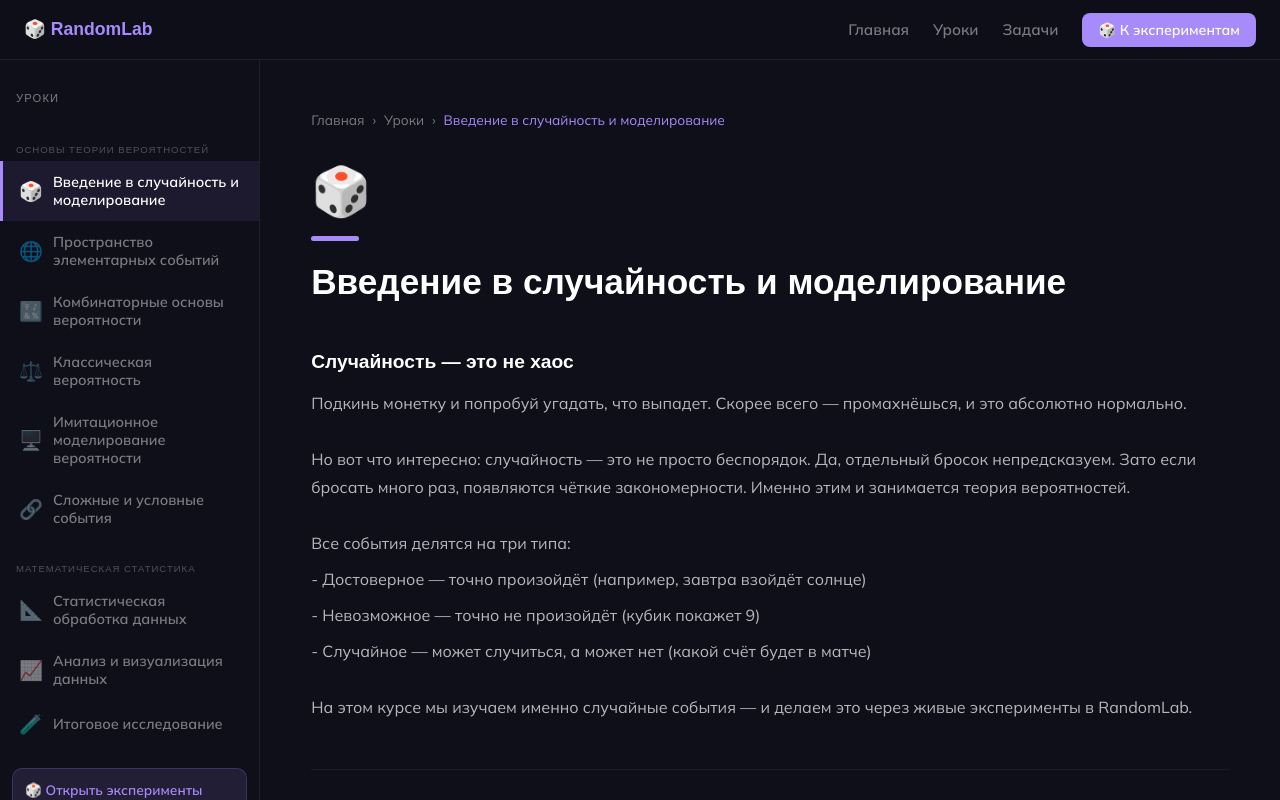
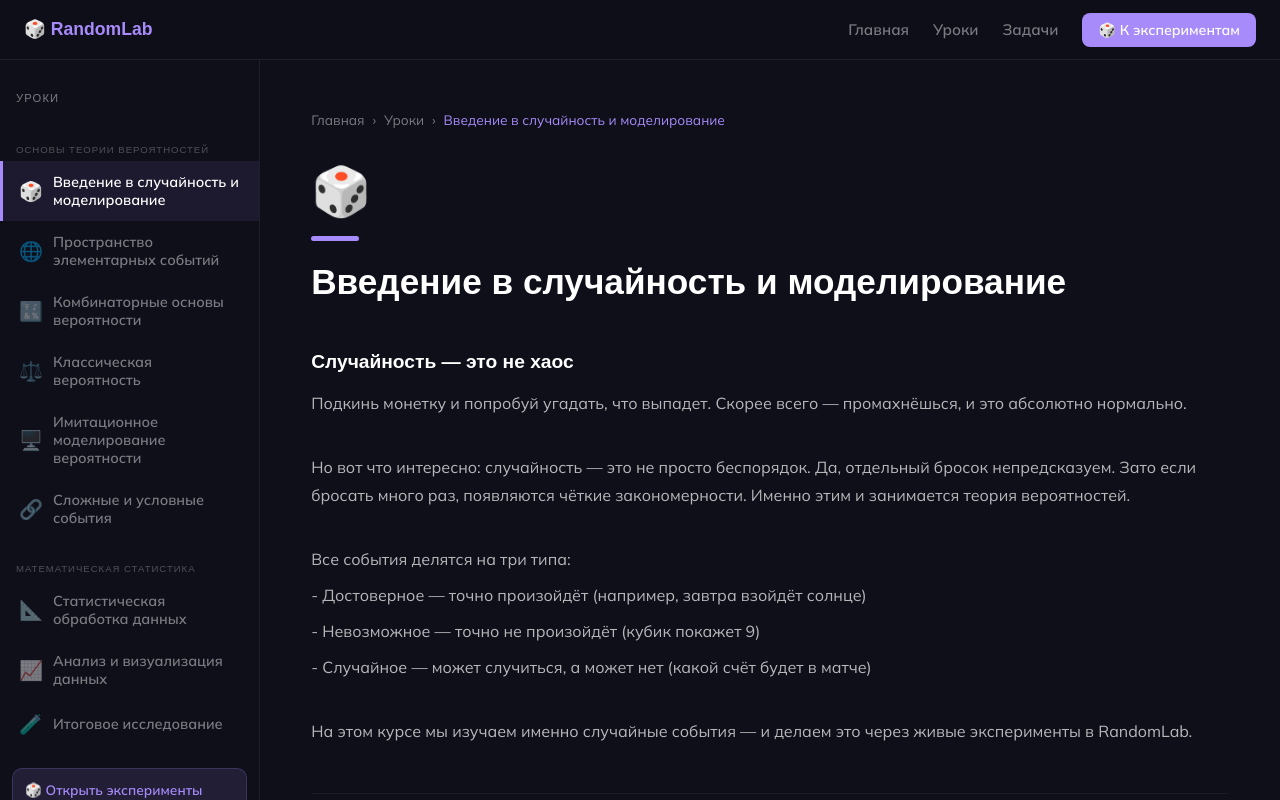
Before and after one commit to oyun7/randomlab-learn, a React (Vite) app: page /learn in a window 1280 px wide. Both pictures are taken after a click on the element 468 px from the left and 613 px from the top of the page. Shown: the top 800 px of the page. Built offline with nearby package versions, Linux system fonts and the light colour scheme; a web font is replaced by a local one.

Commit message:
Improve MathText component for better formula parsing

```diff
--- a/package.json
+++ b/package.json
@@ -18,6 +18,7 @@
     "gsap": "^3.15.0",
     "katex": "^0.17.0",
     "lottie-react": "^2.4.1",
+    "prop-types": "^15.8.1",
     "react": "^19.2.5",
     "react-countup": "^6.5.3",
     "react-dom": "^19.2.5",
--- a/src/components/MathText.tsx
+++ b/src/components/MathText.tsx
@@ -9,34 +9,50 @@ interface MathTextProps {
 
 /**
  * Компонент для рендеринга текста с поддержкой KaTeX формул.
- * Поддерживает inline формулы: $...$
- * и блочные формулы: $$...$$
+ * Поддерживает:
+ * - блочные формулы: $$...$$  (на отдельной строке)
+ * - inline формулы: $...$  (внутри текста)
  */
 export const MathText: React.FC<MathTextProps> = ({ text, className }) => {
-  // Разбиваем текст по строкам, затем обрабатываем каждую строку
+  // Сначала разбиваем на блочные формулы (на отдельных строках)
+  // затем обрабатываем каждый блок для inline формул
   const lines = text.split('\n');
 
   return (
     <>
-      {lines.map((line, idx) => {
-        if (line.trim() === '') {
-          return <br key={idx} />;
+      {lines.map((line, lineIdx) => {
+        const trimmed = line.trim();
+
+        // Пустая строка
+        if (trimmed === '') {
+          return <br key={lineIdx} />;
         }
 
-        // Проверяем, есть ли блочная формула на всей строке
-        if (line.trim().startsWith('$$') && line.trim().endsWith('$$')) {
-          const formula = line.trim().slice(2, -2).trim();
-          return (
-            <div key={idx} style={{ margin: '1em 0', overflow: 'auto' }}>
-              <BlockMath>{formula}</BlockMath>
-            </div>
-          );
+        // Блочная формула (вся строка между $$)
+        if (trimmed.startsWith('$$') && trimmed.endsWith('$$') && trimmed.length > 4) {
+          const formula = trimmed.slice(2, -2).trim();
+          if (formula) {
+            return (
+              <div
+                key={lineIdx}
+                style={{
+                  margin: '1em 0',
+                  padding: '0.5em',
+                  overflowX: 'auto',
+                  display: 'flex',
+                  justifyContent: 'center'
+                }}
+              >
+                <BlockMath>{formula}</BlockMath>
+              </div>
+            );
+          }
         }
 
-        // Рендерим строку с inline формулами
+        // Строка с inline формулами
         return (
-          <p key={idx} className={className}>
-            {renderInlineFormulas(line)}
+          <p key={lineIdx} className={className} style={{ margin: '0.5em 0' }}>
+            {renderInlineFormulas(trimmed)}
           </p>
         );
       })}
@@ -45,22 +61,52 @@ export const MathText: React.FC<MathTextProps> = ({ text, className }) => {
 };
 
 /**
- * Вспомогательная функция для рендеринга inline формул в обычном тексте
+ * Парсит строку и рендерит inline формулы $...$
  */
 function renderInlineFormulas(text: string): React.ReactNode[] {
-  // Разбиваем по inline формулам $...$
-  const parts = text.split(/(\$[^$]+\$)/);
+  if (!text || text.length === 0) {
+    return [];
+  }
 
-  return parts.map((part, idx) => {
-    if (part.startsWith('$') && part.endsWith('$') && part.length > 1) {
-      // Это inline формула
-      const formula = part.slice(1, -1);
-      return <InlineMath key={idx}>{formula}</InlineMath>;
+  const result: React.ReactNode[] = [];
+  let lastIndex = 0;
+  let inFormula = false;
+  let formulaStart = 0;
+
+  for (let i = 0; i < text.length; i++) {
+    if (text[i] === '$') {
+      // Проверяем, что это не $$
+      if (i + 1 < text.length && text[i + 1] === '$') {
+        continue; // Это $$, пропускаем (для блочных формул)
+      }
+
+      if (!inFormula) {
+        // Начало формулы
+        if (lastIndex < i) {
+          result.push(<span key={`text-${result.length}`}>{text.slice(lastIndex, i)}</span>);
+        }
+        inFormula = true;
+        formulaStart = i;
+      } else {
+        // Конец формулы
+        const formula = text.slice(formulaStart + 1, i);
+        if (formula) {
+          result.push(
+            <InlineMath key={`math-${result.length}`}>{formula}</InlineMath>
+          );
+        }
+        inFormula = false;
+        lastIndex = i + 1;
+      }
     }
+  }
 
-    // Обычный текст
-    return <span key={idx}>{part}</span>;
-  });
+  // Остаток текста после последней формулы
+  if (lastIndex < text.length) {
+    result.push(<span key={`text-${result.length}`}>{text.slice(lastIndex)}</span>);
+  }
+
+  return result.length > 0 ? result : [text];
 }
 
 export default MathText;
```
